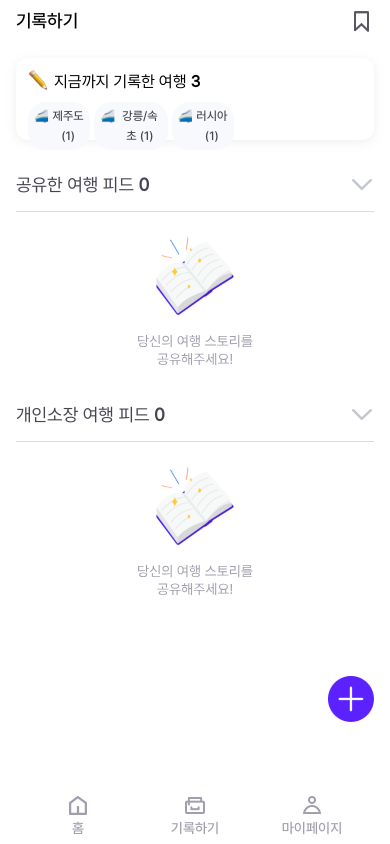
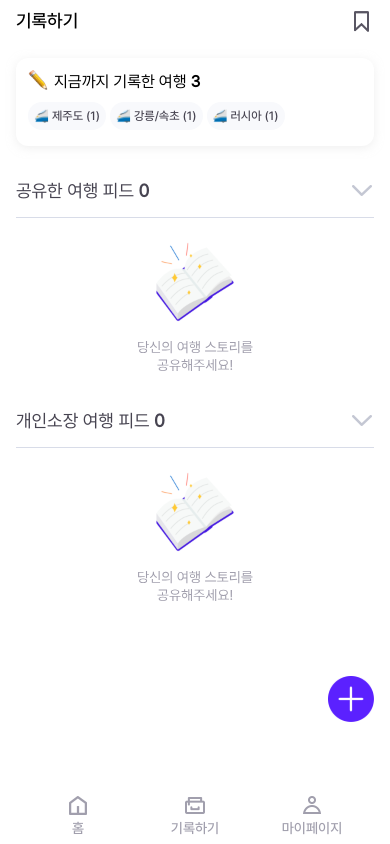
Before and after one commit to dnd-side-project/dnd-6th-8-frontend, a React (Create React App) app: page /archiving in a window 390 px wide. Built offline with nearby package versions, Linux system fonts and the light colour scheme.

Commit message:
style: icon-box 반응형 수정(#4)

```diff
--- a/src/components/ArchivingPage/ArchivingCorePage/HistoryBox/style.scss
+++ b/src/components/ArchivingPage/ArchivingCorePage/HistoryBox/style.scss
@@ -4,9 +4,8 @@
 
 .historybox-wrapper{
     width : 100%;
-    height : 8.2rem;
     border-radius: 12px;
-    padding: 1.2rem 14rem 1.6rem 1.2rem;
+    padding: 1.2rem 1.2rem 1.6rem 1.2rem;
     box-shadow: 0 2px 10px 0 rgba(224, 224, 224, 0.5);
     background: #ffffff;
     .history-inner-box{
@@ -35,6 +34,7 @@
         line-height: 1.57;
         color : #a19fad;
         @extend %flex-icon;
+        flex-wrap: wrap;
         gap: 0.4rem;
         .icon-box{
             padding: 0.4rem 0.6rem;
```
Also changed, not shown: src/components/ArchivingPage/ArchivingCorePage/HistoryBox/index.tsx (line endings or trailing spaces).
